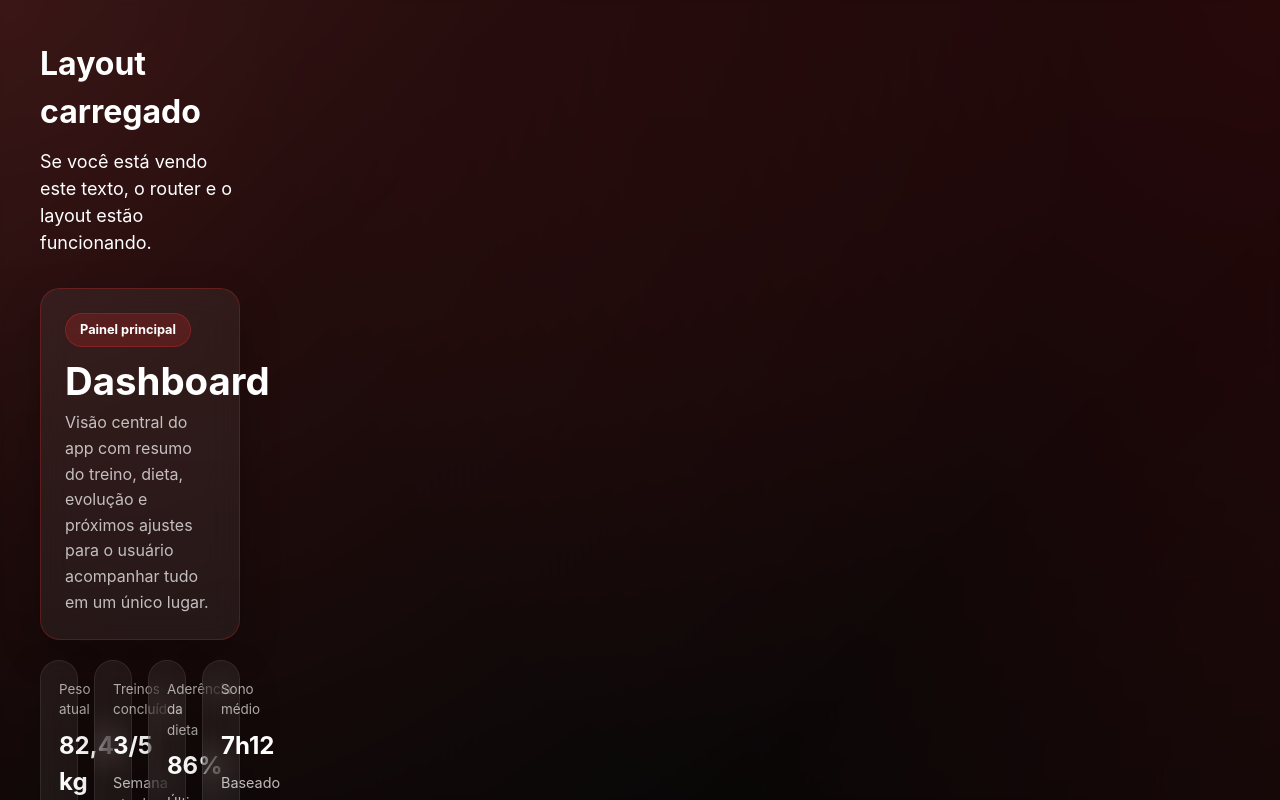
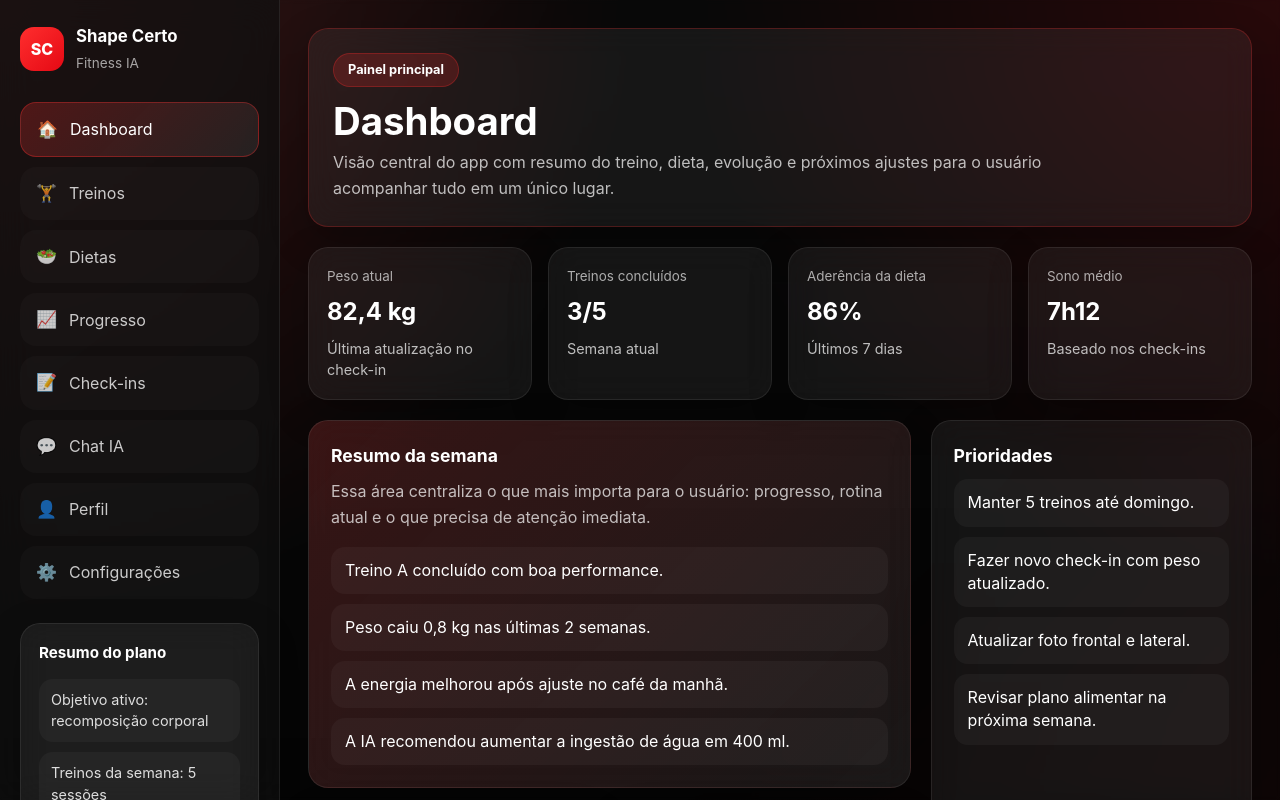
Before and after one commit to Jonatas-F/app_fitness, a React (Vite) app: page / in a window 1280 px wide. Shown: the top 800 px of the page. Built offline with nearby package versions, Linux system fonts and the light colour scheme.

Commit message:
fix: restaura AppLayout com sidebar e bottom nav

```diff
--- a/src/layouts/AppLayout.jsx
+++ b/src/layouts/AppLayout.jsx
@@ -1,27 +1,18 @@
 import { Outlet } from 'react-router-dom';
+import Sidebar from '../components/Sidebar';
+import BottomNav from '../components/BottomNav';
 import './AppLayout.css';
 
 export default function AppLayout() {
   return (
     <div className="app-shell">
-      <main
-        className="app-shell__content"
-        style={{
-          display: 'block',
-          width: '100%',
-          color: '#ffffff',
-          padding: '40px',
-        }}
-      >
-        <h1 style={{ margin: 0, fontSize: '32px' }}>Layout carregado</h1>
-        <p style={{ marginTop: '12px', fontSize: '18px' }}>
-          Se você está vendo este texto, o router e o layout estão funcionando.
-        </p>
+      <Sidebar />
 
-        <div style={{ marginTop: '32px' }}>
-          <Outlet />
-        </div>
+      <main className="app-shell__content">
+        <Outlet />
       </main>
+
+      <BottomNav />
     </div>
   );
 }
```
